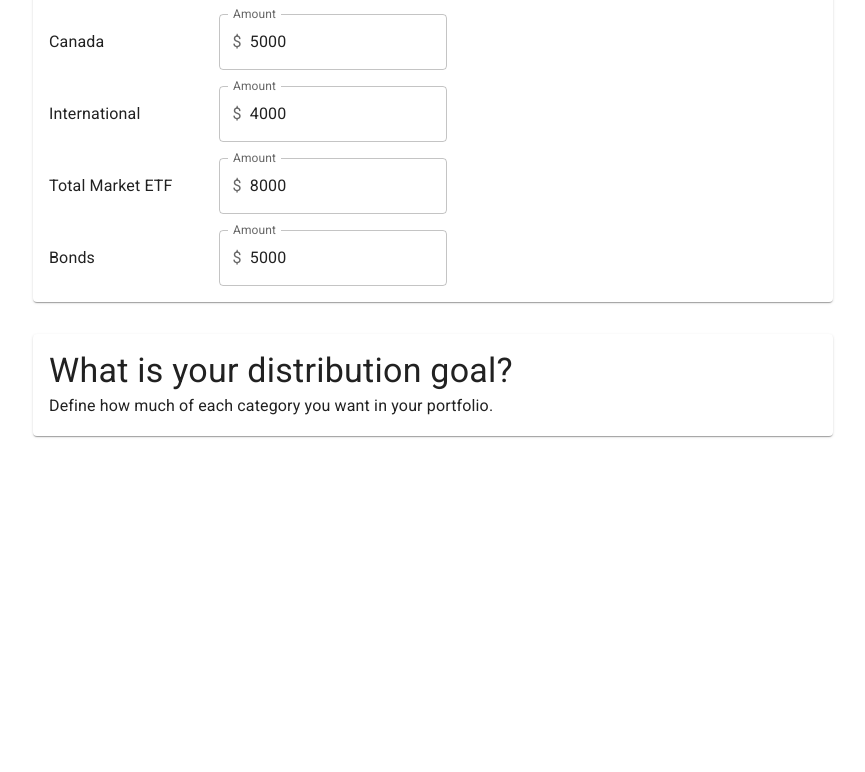
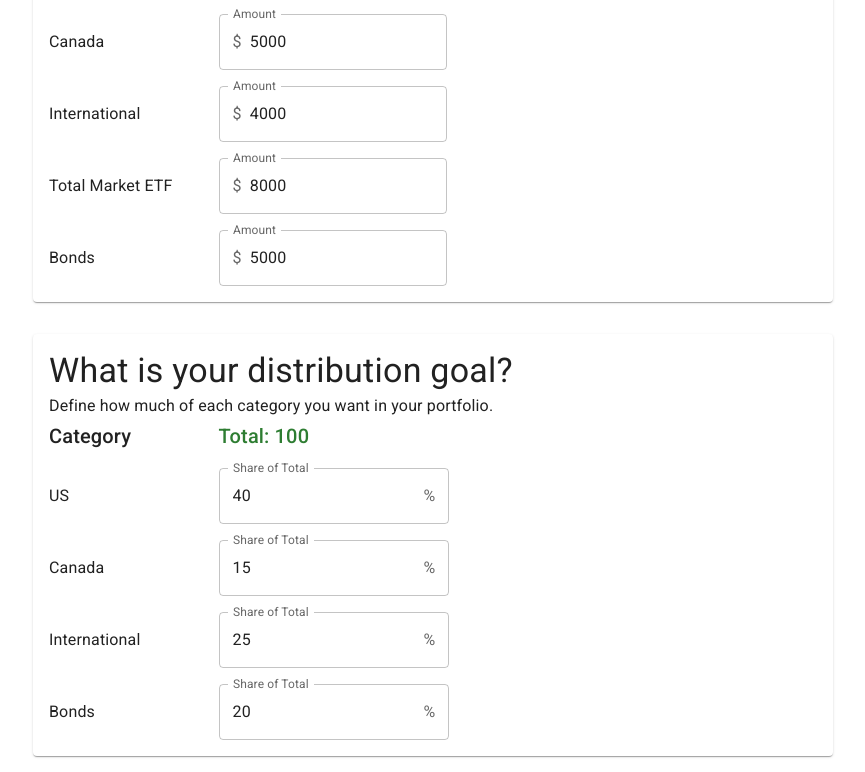
Before and after one commit to markdion/investing-toolbox, a React (Create React App) app: page / in a window 1280 px wide. Shown: the part 1476-2248 px from the top of the page, without its empty margins (207-1072 px from the left). Before the commit the page ends 1928 px from the top, so only its background shows below. Built offline with nearby package versions, Linux system fonts and the light colour scheme.

Commit message:
moved some components to shared, added theme

```diff
--- a/src/Home.jsx
+++ b/src/Home.jsx
@@ -1,12 +1,27 @@
-import { Box } from "@mui/material";
+import { ThemeProvider } from "@emotion/react";
+import { Box, createTheme } from "@mui/material";
 import AmountsContainer from "./components/AmountsContainer";
 import CategoryContainer from "./components/CategoryContainer";
-import Section from "./components/Section";
+import DistributionContainer from "./components/DistributionContainer";
+import Section from "./components/shared/Section";
 import RootProvider from "./providers/RootProvider";
 
 export default function Home() {
 
+  const theme = createTheme({
+    palette: {
+      type: 'light',
+      primary: {
+        main: '#3f51b5',
+      },
+      secondary: {
+        main: '#f50057',
+      },
+    },
+  })
+
   return (
+    <ThemeProvider theme={theme}>
       <RootProvider>
         <Box sx={{
           display: "flex",
@@ -26,8 +41,10 @@ export default function Home() {
           <Section
             headerText={"What is your distribution goal?"}
             subHeaderText={"Define how much of each category you want in your portfolio."}
+            bodyComponent={<DistributionContainer />}
           />
         </Box>
       </RootProvider>
+    </ThemeProvider>
   );
 }
--- a/src/components/Allocation.jsx
+++ b/src/components/Allocation.jsx
@@ -1,7 +1,7 @@
 import { Clear } from "@mui/icons-material";
 import { Box, Card, IconButton } from "@mui/material";
 import CategorySelect from "./CategorySelect";
-import PercentTextField from "./PercentTextField";
+import PercentTextField from "./shared/PercentTextField";
 
 export default function Allocation({ availableCategories, selectedCategory, value, onChangeCategorySelected, onChangeValue, onDelete }) {
 
--- a/src/components/AmountsContainer.jsx
+++ b/src/components/AmountsContainer.jsx
@@ -1,6 +1,6 @@
 import { Box, Button, TextField, Typography } from "@mui/material";
 import { useRootReducer } from "../providers/RootProvider";
-import DollarTextField from "./DollarTextField";
+import DollarTextField from "./shared/DollarTextField";
 
 export default function AmountsContainer() {
 
--- a/src/components/DistributionContainer.jsx
+++ b/src/components/DistributionContainer.jsx
@@ -1,6 +1,6 @@
 import { Box, Typography } from "@mui/material";
 import { useRootReducer } from "../providers/RootProvider";
-import PercentTextField from "./PercentTextField";
+import PercentTextField from "./shared/PercentTextField";
 
 export default function DistributionContainer() {
 
```
Also changed, not shown: src/components/shared/DollarTextField.jsx (renamed from src/components/DollarTextField.jsx), src/components/shared/PercentTextField.jsx (renamed from src/components/PercentTextField.jsx), src/components/shared/Section.jsx (renamed from src/components/Section.jsx).
